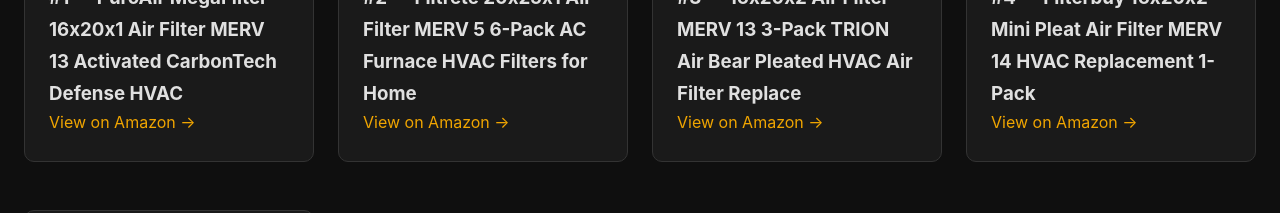
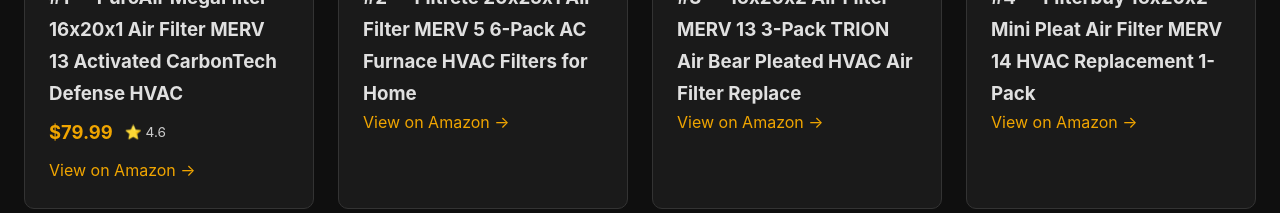
Before and after one commit to Brazenproducts/purchasefilters.com, a plain HTML site: page index.html in a window 1280 px wide. Shown: the part 4585-4798 px from the top of the page. Drawn offline with Linux system fonts and the light colour scheme.

Commit message:
feat: add prices and ratings to product cards

```diff
--- a/index.html
+++ b/index.html
@@ -182,7 +182,7 @@
           <img src="https://m.media-amazon.com/images/I/71gLA+a2c2L._AC_UL320_.jpg" alt="PuroAir MegaFilter 16x20x1 Air Filter MERV 13 Activated CarbonTech Defense HVAC" loading="lazy" style="width:100%;max-width:300px;height:auto;border-radius:8px;">
         </a>
         <div class="product-info">
-          <h3>#1 — PuroAir MegaFilter 16x20x1 Air Filter MERV 13 Activated CarbonTech Defense HVAC</h3>
+          <h3>#1 — PuroAir MegaFilter 16x20x1 Air Filter MERV 13 Activated CarbonTech Defense HVAC</h3><div style="margin:8px 0;display:flex;align-items:center;gap:12px;flex-wrap:wrap"><span class="price-tag" style="color:#f0a500;font-weight:700;font-size:1.15em">$79.99</span> <span style="color:#ccc;font-size:.85em">⭐ 4.6</span></div>
           <a href="https://www.amazon.com/dp/B0F7VF66SN/?tag=brazenprodu01-20" target="_blank" rel="noopener" class="buy-btn">View on Amazon →</a>
         </div>
       </div>
```
